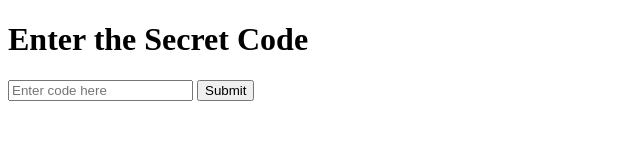
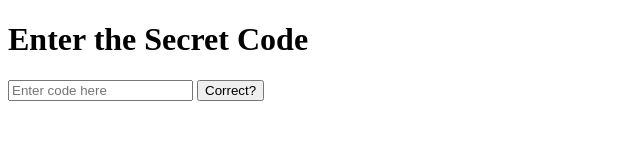
Before and after one commit to RIZZYGLITCHPUFFS/DELULU-CODE-CENTAL, a plain HTML site: page index.html in a window 1280 px wide. Shown: the full height of the page, 0-640 px from the left. Drawn offline with Linux system fonts and the light colour scheme.

Commit message:
index.html

```diff
--- a/index.html
+++ b/index.html
@@ -7,7 +7,7 @@
   <h1>Enter the Secret Code</h1>
 
   <input type="text" id="codeInput" placeholder="Enter code here">
-  <button onclick="checkCode()">Submit</button>
+  <button onclick="checkCode()">Correct?</button>
 
   <p id="message"></p>
 
```
